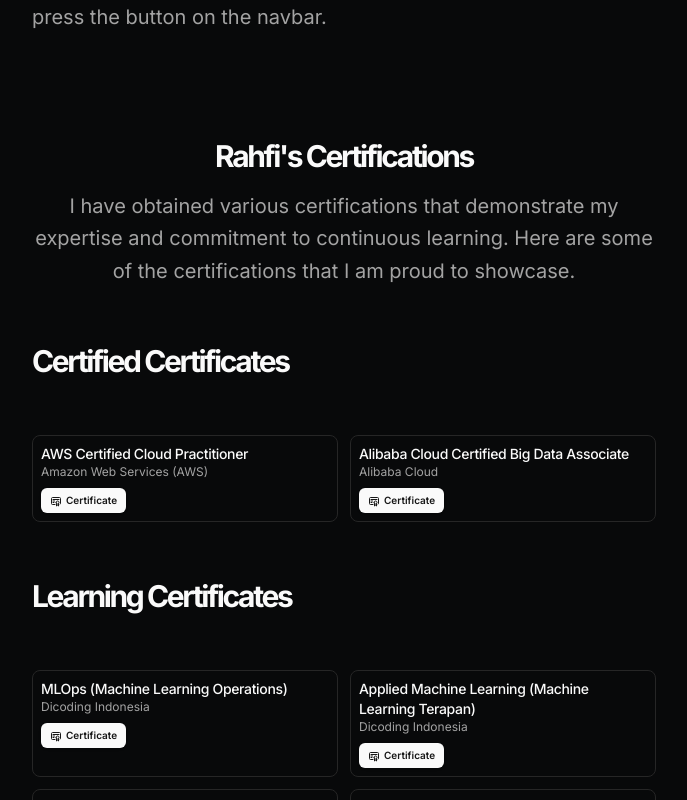
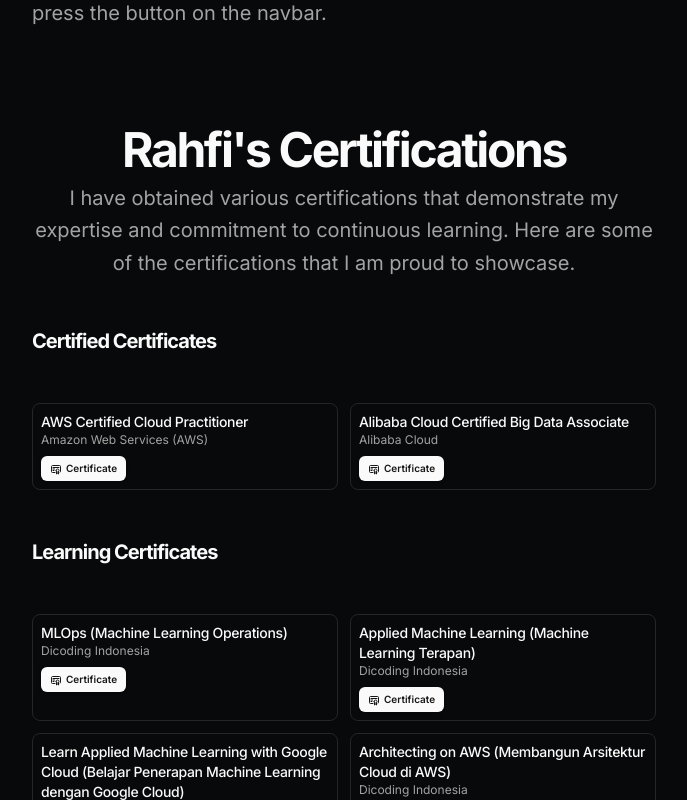
Before and after one commit to rahfianugerah/portfolio, a Next.js app: page /project in a window 1280 px wide. Shown: the part 840-1640 px from the top of the page, without its empty margins (296-983 px from the left). Built offline with nearby package versions, Linux system fonts and the light colour scheme.

Commit message:
delete: removing the hypertext animation feat: adjustiing the font size

```diff
--- a/src/app/blog/page.tsx
+++ b/src/app/blog/page.tsx
@@ -1,5 +1,4 @@
 import BlurFade from "@/components/magicui/blur-fade";
-import { HyperText } from "@/components/magicui/hyper-text";
 import { getBlogPosts } from "@/data/blog";
 import Link from "next/link";
 
@@ -20,7 +19,7 @@ export default async function BlogPage() {
           <div className="flex flex-col items-center justify-center space-y-4 text-center">
             <div className="space-y-2">
               <h2 className="text-3xl font-bold tracking-tighter sm:text-5xl">
-                <HyperText>Rahfi's Writings</HyperText>
+                Rahfi's Writings
               </h2>
               <p className="text-muted-foreground md:text-xl/relaxed lg:text-base/relaxed xl:text-xl/relaxed">
                 I enjoy sharing my thoughts and experiences through writing. Here are some of my
--- a/src/app/page.tsx
+++ b/src/app/page.tsx
@@ -1,5 +1,4 @@
 import BlurFade from "@/components/magicui/blur-fade";
-import { HyperText } from "@/components/magicui/hyper-text";
 import { HackathonCard } from "@/components/hardwordk-card";
 import { ResumeCard } from "@/components/resume-card";
 import { Badge } from "@/components/ui/badge";
@@ -78,9 +77,7 @@ export default function Page() {
                   Welcome to Rahfi's Space
                 </div>
                 <h2 className="text-3xl font-bold tracking-tighter">
-                  <HyperText>
                     Hello, World! I&apos;m Rahfi
-                  </HyperText>
                 </h2>
                 <p className="text-muted-foreground md:text-xl/relaxed lg:text-base/relaxed xl:text-xl/relaxed">
                   {DATA.description}
@@ -93,7 +90,7 @@ export default function Page() {
       <section id="about">
         <BlurFade delay={BLUR_FADE_DELAY * 3}>
           <h2 className="text-xl font-bold">
-            <HyperText>About Rahfi.</HyperText>
+            About Rahfi.
           </h2>
         </BlurFade>
         <BlurFade delay={BLUR_FADE_DELAY * 4}>
@@ -106,7 +103,7 @@ export default function Page() {
         <div className="flex min-h-0 flex-col gap-y-3">
           <BlurFade delay={BLUR_FADE_DELAY * 5}>
             <h2 className="text-xl font-bold">
-              <HyperText>Rahfi's Experiences.</HyperText>
+              Rahfi's Experiences.
             </h2>
           </BlurFade>
           {groupedWork.map((company, id) => (
@@ -128,7 +125,7 @@ export default function Page() {
         <div className="flex min-h-0 flex-col gap-y-3">
           <BlurFade delay={BLUR_FADE_DELAY * 7}>
             <h2 className="text-xl font-bold">
-              <HyperText>Rahfi's Education.</HyperText>
+              Rahfi's Education.
             </h2>
           </BlurFade>
           {DATA.education.map((edu, id) => {
@@ -159,7 +156,7 @@ export default function Page() {
         <div className="flex min-h-0 flex-col gap-y-3">
           <BlurFade delay={BLUR_FADE_DELAY * 9}>
             <h2 className="text-xl font-bold">
-              <HyperText>Rahfi's Specialties.</HyperText>
+              Rahfi's Specialties.
             </h2>
             <IconCloudSpecialties/>
           </BlurFade>
@@ -214,7 +211,7 @@ export default function Page() {
                   Hardwork
                 </div>
                 <h2 className="text-3xl font-bold tracking-tighter">
-                  <HyperText>Achievements</HyperText>
+                  Achievements
                 </h2>
                 <p className="text-muted-foreground md:text-xl/relaxed lg:text-base/relaxed xl:text-xl/relaxed">
                   I have participated in various events, where I have
@@ -254,9 +251,7 @@ export default function Page() {
                 Contact
               </div>
               <h2 className="text-3xl font-bold tracking-tighter">
-                <HyperText>
-                  Let&apos;s Connect
-                </HyperText>
+                Let&apos;s Connect
               </h2>
               <p className="mx-auto max-w-[600px] text-muted-foreground md:text-xl/relaxed lg:text-base/relaxed xl:text-xl/relaxed">
                 Want to chat? Just shoot me a dm
--- a/src/app/project/page.tsx
+++ b/src/app/project/page.tsx
@@ -1,6 +1,5 @@
 import React from "react";
 import { ProjectCard } from "@/components/project-card";
-import { HyperText } from "@/components/magicui/hyper-text";
 import BlurFade from "@/components/magicui/blur-fade";
 import { DATA } from "@/data/resume";
 import { CertificateCard } from "@/components/certificate-card";
@@ -28,7 +27,7 @@ export default function ProjectPage() {
                         <div className="flex flex-col items-center justify-center space-y-4 text-center">
                             <div className="space-y-2">
                                 <h2 className="text-3xl font-bold tracking-tighter sm:text-5xl">
-                                    <HyperText>Rahfi's Projects</HyperText>
+                                    Rahfi's Projects
                                 </h2>
                                 <p className="text-muted-foreground md:text-xl/relaxed lg:text-base/relaxed xl:text-xl/relaxed">
                                     I have worked on various projects, both personal and collaborative,
@@ -72,7 +71,7 @@ export default function ProjectPage() {
                         <div className="flex flex-col items-center justify-center space-y-4 text-center">
                             <div className="space-y-2">
                                 <h2 className="text-3xl font-bold tracking-tighter sm:text-5xl">
-                                    <HyperText>Rahfi's Certifications</HyperText>
+                                    Rahfi's Certifications
                                 </h2>
                                 <p className="text-muted-foreground md:text-xl/relaxed lg:text-base/relaxed xl:text-xl/relaxed">
                                     I have obtained various certifications that demonstrate my expertise
@@ -83,9 +82,9 @@ export default function ProjectPage() {
                         </div>
                     </BlurFade>
                     <BlurFade delay={nextDelay()}>
-                        <h2 className="text-3xl font-bold tracking-tighter sm:text-5xl">
-                            <HyperText>Certified Certificates</HyperText>
-                        </h2>
+                        <h3 className="text-xl font-bold tracking-tighter">
+                            Certified Certificates
+                        </h3>
                     </BlurFade>
                     <div className="grid grid-cols-1 gap-3 sm:grid-cols-2 max-w-[800px] mx-auto">
                         {DATA.certifications.map((cert) => (
@@ -106,9 +105,9 @@ export default function ProjectPage() {
                         ))}
                     </div>
                     <BlurFade delay={nextDelay()}>
-                        <h2 className="text-3xl font-bold tracking-tighter sm:text-5xl">
-                            <HyperText>Learning Certificates</HyperText>
-                        </h2>
+                        <h3 className="text-xl font-bold tracking-tighter">
+                            Learning Certificates
+                        </h3>
                     </BlurFade>
                     <div className="grid grid-cols-1 gap-3 sm:grid-cols-2 max-w-[800px] mx-auto">
                         {DATA.learning_certificate.map((cert) => (
--- a/src/components/magicui/hyper-text.tsx
+++ /dev/null
@@ -1,146 +0,0 @@
-"use client";
-
-import { cn } from "@/lib/utils";
-import { AnimatePresence, motion, MotionProps } from "motion/react";
-import { useEffect, useRef, useState } from "react";
-
-type CharacterSet = string[] | readonly string[];
-
-interface HyperTextProps extends MotionProps {
-  /** The text content to be animated */
-  children: string;
-  /** Optional className for styling */
-  className?: string;
-  /** Duration of the animation in milliseconds */
-  duration?: number;
-  /** Delay before animation starts in milliseconds */
-  delay?: number;
-  /** Component to render as - defaults to div */
-  as?: React.ElementType;
-  /** Whether to start animation when element comes into view */
-  startOnView?: boolean;
-  /** Whether to trigger animation on hover */
-  animateOnHover?: boolean;
-  /** Custom character set for scramble effect. Defaults to uppercase alphabet */
-  characterSet?: CharacterSet;
-}
-
-const DEFAULT_CHARACTER_SET = Object.freeze(
-  "ABCDEFGHIJKLMNOPQRSTUVWXYZabcdefghijklmnopqrstuvwxyz0123456789".split(""),
-) as readonly string[];
-
-const getRandomInt = (max: number): number => Math.floor(Math.random() * max);
-
-export function HyperText({
-  children,
-  className,
-  duration = 800,
-  delay = 0,
-  as: Component = "div",
-  startOnView = false,
-  animateOnHover = true,
-  characterSet = DEFAULT_CHARACTER_SET,
-  ...props
-}: HyperTextProps) {
-  const MotionComponent = motion.create(Component, {
-    forwardMotionProps: true,
-  });
-
-  const [displayText, setDisplayText] = useState<string[]>(() =>
-    children.split(""),
-  );
-  const [isAnimating, setIsAnimating] = useState(false);
-  const iterationCount = useRef(0);
-  const elementRef = useRef<HTMLElement>(null);
-
-  const handleAnimationTrigger = () => {
-    if (animateOnHover && !isAnimating) {
-      iterationCount.current = 0;
-      setIsAnimating(true);
-    }
-  };
-
-  // Handle animation start based on view or delay
-  useEffect(() => {
-    if (!startOnView) {
-      const startTimeout = setTimeout(() => {
-        setIsAnimating(true);
-      }, delay);
-      return () => clearTimeout(startTimeout);
-    }
-
-    const observer = new IntersectionObserver(
-      ([entry]) => {
-        if (entry.isIntersecting) {
-          setTimeout(() => {
-            setIsAnimating(true);
-          }, delay);
-          observer.disconnect();
-        }
-      },
-      { threshold: 0.1, rootMargin: "-30% 0px -30% 0px" },
-    );
-
-    if (elementRef.current) {
-      observer.observe(elementRef.current);
-    }
-
-    return () => observer.disconnect();
-  }, [delay, startOnView]);
-
-  // Handle scramble animation
-  useEffect(() => {
-    if (!isAnimating) return;
-
-    const maxIterations = children.length;
-    const startTime = performance.now();
-    let animationFrameId: number;
-
-    const animate = (currentTime: number) => {
-      const elapsed = currentTime - startTime;
-      const progress = Math.min(elapsed / duration, 1);
-
-      iterationCount.current = progress * maxIterations;
-
-      setDisplayText((currentText) =>
-        currentText.map((letter, index) =>
-          letter === " "
-            ? letter
-            : index <= iterationCount.current
-              ? children[index]
-              : characterSet[getRandomInt(characterSet.length)],
-        ),
-      );
-
-      if (progress < 1) {
-        animationFrameId = requestAnimationFrame(animate);
-      } else {
-        setIsAnimating(false);
-      }
-    };
-
-    animationFrameId = requestAnimationFrame(animate);
-
-    return () => cancelAnimationFrame(animationFrameId);
-  }, [children, duration, isAnimating, characterSet]);
-
-  return (
-    <MotionComponent
-      ref={elementRef}
-      className={cn("overflow-hidden py-2 text-3xl font-bold", className)}
-      onMouseEnter={handleAnimationTrigger}
-      {...props}
-    >
-      <AnimatePresence>
-        {displayText.map((letter, index) => (
-          <motion.span
-            key={index}
-            className={cn(letter === " " ? "w-3" : "")}
-          >
-            {letter}
-          </motion.span>
-        ))}
-      </AnimatePresence>
-    </MotionComponent>
-  );
-}
```
